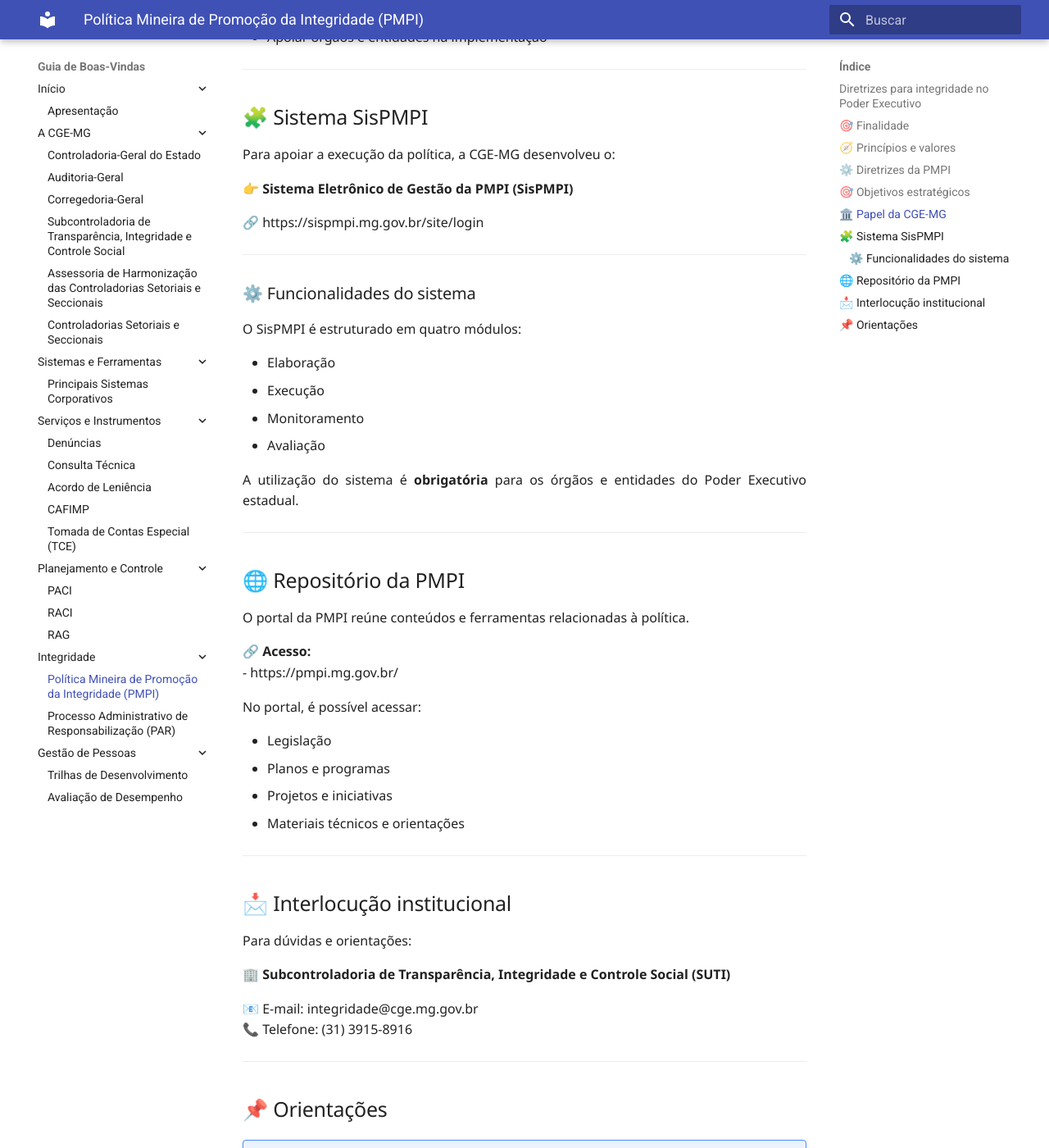
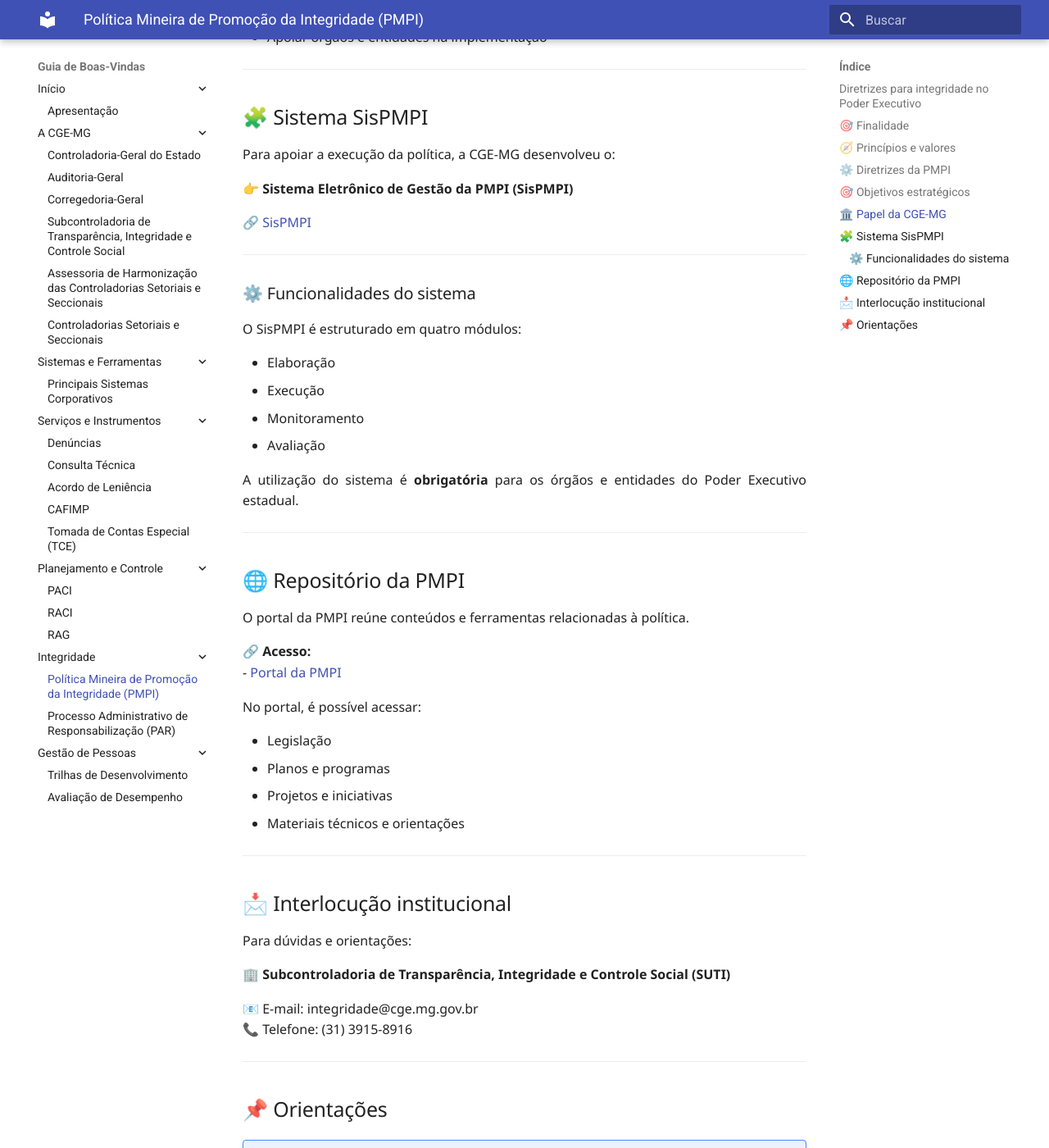
Before and after one commit to CGEMG-AHCS/guia-de-boas-vindas, an MkDocs documentation site: the page built from docs/pmpi.md, in a window 1280 px wide and 1400 px high, scrolled down 2110 px. Shown: the whole window at 82% size. Built offline with MkDocs 1.6.1 and Material for MkDocs 9.7.7, drawn with Linux system fonts in a browser that asks for light colours.

Commit message:
Update pmpi.md

```diff
--- a/docs/pmpi.md
+++ b/docs/pmpi.md
@@ -99,7 +99,7 @@ A utilização do sistema é **obrigatória** para os órgãos e entidades do Po
 O portal da PMPI reúne conteúdos e ferramentas relacionadas à política.
 
 🔗 **Acesso:**
-- https://pmpi.mg.gov.br/
+- [Portal da PMPI](https://pmpi.mg.gov.br/)
 
 No portal, é possível acessar:
 
```
Also changed, not shown: other parts of docs/pmpi.md (+1 -1 lines).
